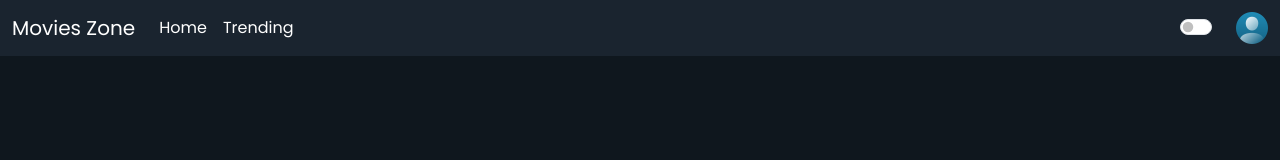
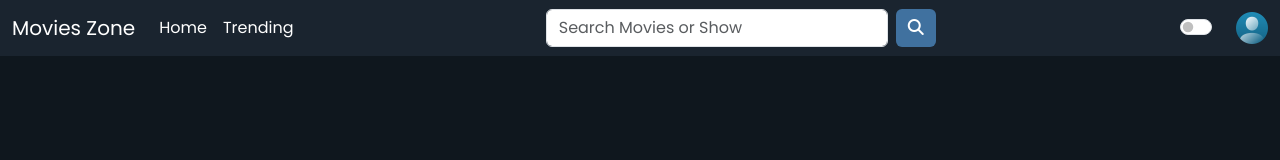
Before and after one commit to meet2960/ReactJs, a React (Create React App) app in the folder moviesapp/: page /showmovie/1 in a window 1280 px wide. Shown: the top 160 px of the page. Built offline with nearby package versions, Linux system fonts and the light colour scheme; no server answers.

Commit message:
added search field

```diff
--- a/moviesapp/src/assets/css/custom.css
+++ b/moviesapp/src/assets/css/custom.css
@@ -1,9 +1,9 @@
 :root {
     --primary-color: #0f171e;
     --secondary-color: #1a242f;
+    --accent-color: #40719f;
     --font-primary: #ffffff;
     --font-secondary: #8bb5dc;
-    --loader-primary: #40719f;
 }
 
 * {
@@ -107,7 +107,7 @@
 /* * Loader*/
 .loader {
     border: 7px solid #eaf0f6;
-    border-top: 7px solid var(--loader-primary);
+    border-top: 7px solid var(--accent-color);
     border-radius: 50%;
     width: 100px;
     height: 100px;
@@ -135,5 +135,11 @@
 
 /* Handle */
 ::-webkit-scrollbar-thumb {
-    background-color: var(--loader-primary);
+    background-color: var(--accent-color);
 }
+
+.btn-primary {
+    background-color: var(--accent-color) !important;
+    outline: 0 !important;
+    border: 0 !important;
+}
--- a/moviesapp/src/pages/Components/Common/Header.jsx
+++ b/moviesapp/src/pages/Components/Common/Header.jsx
@@ -1,8 +1,13 @@
-import React from "react";
+import React, { useState } from "react";
 import { NavLink } from "react-router-dom";
 import { Container } from "reactstrap";
 import userImg from "../../../assets/images/userimage.png";
 const Header = () => {
+  const [searchTerm, setSearchTerm] = useState("");
+  const submitHandler = (e) => {
+    e.preventDefault();
+    console.log("Search Term", searchTerm);
+  };
   return (
     <nav className="navbar navbar-expand-lg secondary-bg">
       <Container fluid={true}>
@@ -20,8 +25,11 @@ const Header = () => {
         >
           <span className="navbar-toggler-icon"></span>
         </button>
-        <div className="collapse navbar-collapse" id="navbarTogglerDemo02">
-          <ul className="navbar-nav me-auto mb-2 mb-lg-0 align-items-center">
+        <div
+          className="collapse navbar-collapse justify-content-between"
+          id="navbarTogglerDemo02"
+        >
+          <ul className="navbar-nav mb-2 mb-lg-0 align-items-center">
             <li className="nav-item">
               <NavLink className="nav-link active" aria-current="page" href="#">
                 Home
@@ -33,7 +41,24 @@ const Header = () => {
               </NavLink>
             </li>
           </ul>
-
+          <div>
+            <form className="d-flex" role="search">
+              <input
+                className="form-control me-2"
+                type="text"
+                placeholder="Search Movies or Show"
+                value={searchTerm}
+                onChange={(e) => setSearchTerm(e.target.value)}
+              />
+              <button
+                type="button"
+                className="btn btn-primary"
+                onClick={(e) => submitHandler(e)}
+              >
+                <i className="fa fa-search"></i>
+              </button>
+            </form>
+          </div>
           <div className="d-flex align-items-center">
             <div className="form-check form-switch me-3">
               <input
@@ -50,17 +75,6 @@ const Header = () => {
                 className="img-fluid avatar-xs"
               />
             </div>
-            {/* <form className="d-flex" role="search">
-              <input
-                className="form-control me-2"
-                type="search"
-                placeholder="Search"
-                aria-label="Search"
-              />
-              <button className="btn btn-outline-success" type="button">
-                Search
-              </button>
-            </form> */}
           </div>
         </div>
       </Container>
```
